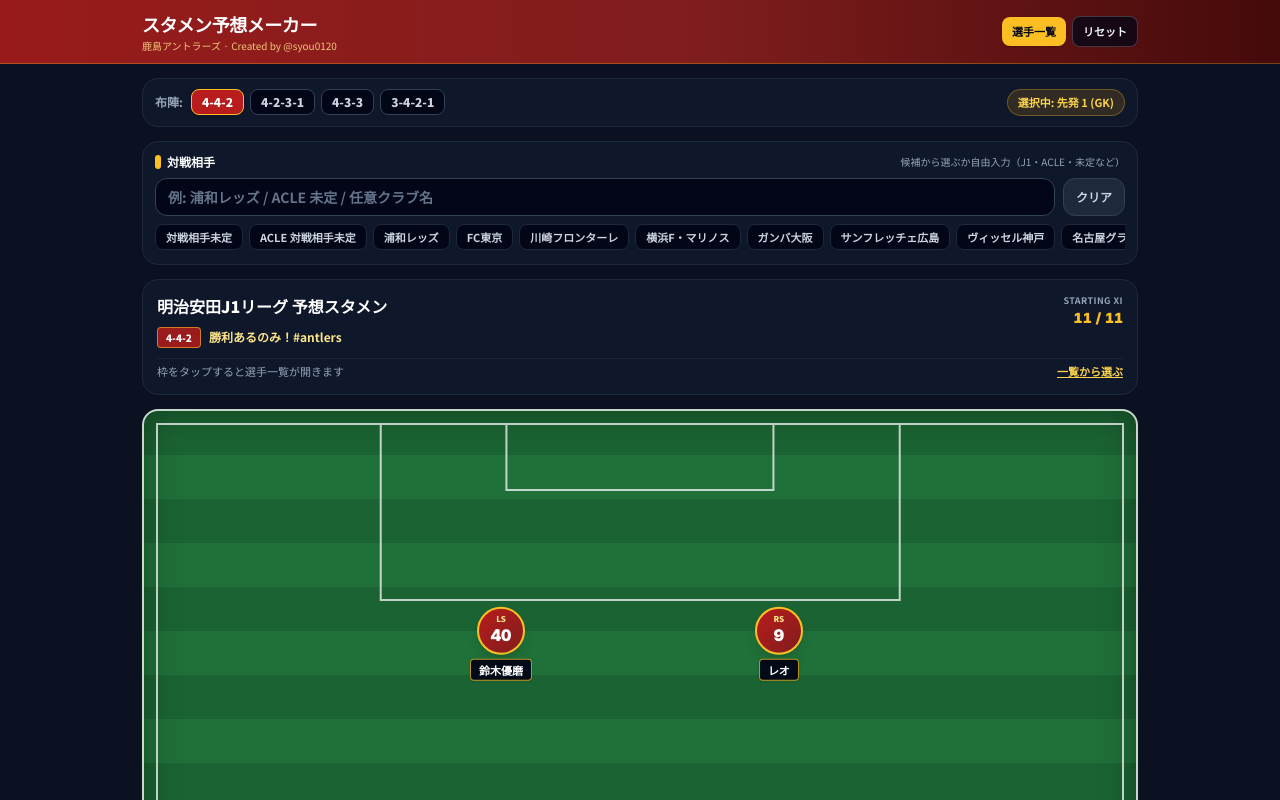
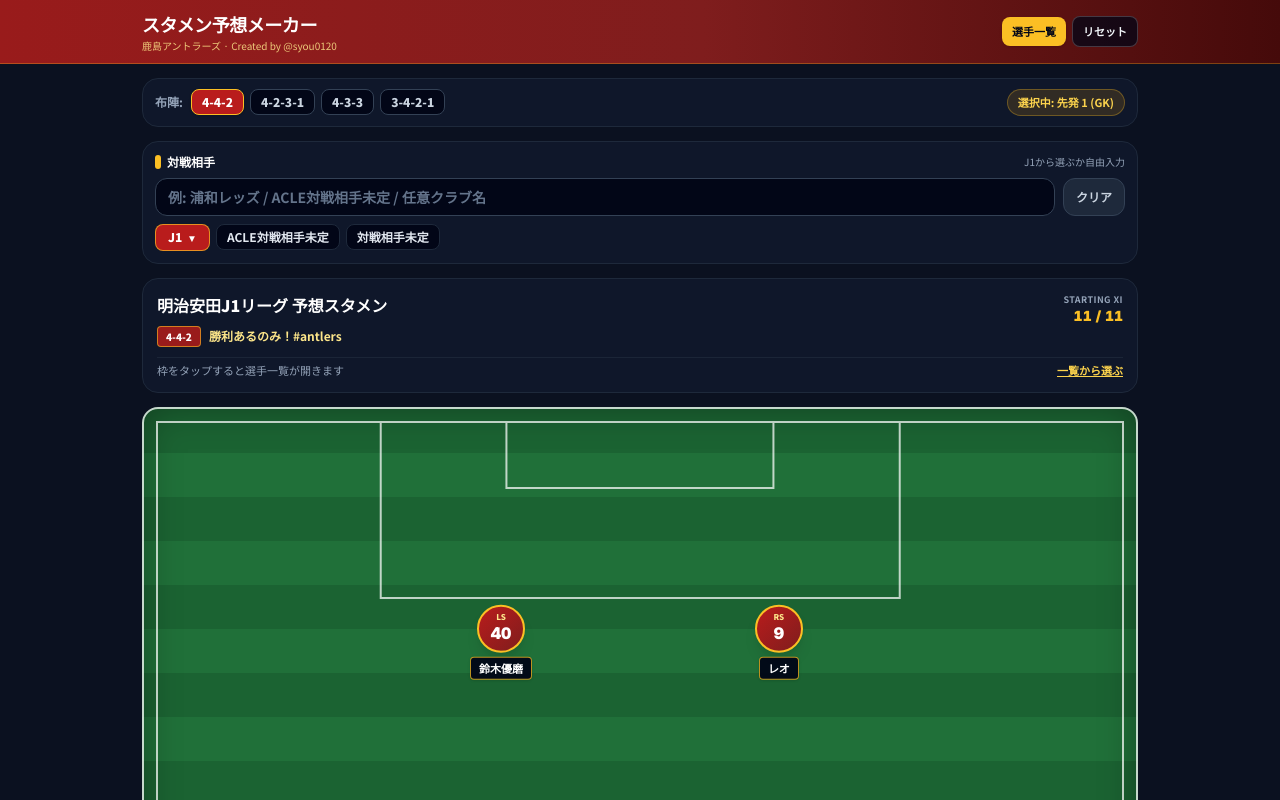
Before and after one commit to syou0120/kashima-lineup-builder, a plain HTML site: page index.html in a window 1280 px wide. Shown: the top 800 px of the page. Drawn offline with nearby package versions, Linux system fonts and the light colour scheme.

Commit message:
Update index.html

```diff
--- a/index.html
+++ b/index.html
@@ -87,11 +87,11 @@
           <span class="w-1.5 h-3.5 bg-amber-400 rounded-full"></span>
           <span>対戦相手</span>
         </label>
-        <span class="text-[10px] text-slate-400">候補から選ぶか自由入力（J1・ACLE・未定など）</span>
+        <span class="text-[10px] text-slate-400">J1から選ぶか自由入力</span>
       </div>
 
       <div class="flex flex-col sm:flex-row gap-2">
-        <input id="opponent-input" type="text" placeholder="例: 浦和レッズ / ACLE 未定 / 任意クラブ名"
+        <input id="opponent-input" type="text" placeholder="例: 浦和レッズ / ACLE対戦相手未定 / 任意クラブ名"
           oninput="updateOpponent()"
           class="flex-1 min-w-0 px-3 py-2 rounded-xl bg-slate-950 border border-slate-700 text-xs sm:text-sm font-bold text-white placeholder:text-slate-500 focus:outline-none focus:border-amber-400">
         <button type="button" onclick="setOpponent('')"
@@ -100,7 +100,24 @@
         </button>
       </div>
 
-      <div id="opponent-presets" class="flex items-center gap-1.5 overflow-x-auto pb-0.5"></div>
+      <!-- クイックボタン（J1・ACLE対戦相手未定・対戦相手未定） -->
+      <div class="flex items-center gap-1.5 flex-wrap">
+        <button type="button" onclick="toggleJ1List()" id="j1-toggle-btn"
+          class="px-3 py-1 rounded-lg text-xs font-black border transition bg-red-700 hover:bg-red-600 text-white border-amber-400/70">
+          J1 <span id="j1-arrow" class="text-[10px] ml-0.5">▼</span>
+        </button>
+        <button type="button" onclick="setOpponent('ACLE対戦相手未定')"
+          class="opp-preset-btn px-2.5 py-1 rounded-lg text-xs font-bold border transition bg-slate-950 hover:border-slate-500 text-slate-200 border-slate-800">
+          ACLE対戦相手未定
+        </button>
+        <button type="button" onclick="setOpponent('対戦相手未定')"
+          class="opp-preset-btn px-2.5 py-1 rounded-lg text-xs font-bold border transition bg-slate-950 hover:border-slate-500 text-slate-200 border-slate-800">
+          対戦相手未定
+        </button>
+      </div>
+
+      <!-- J1 縦展開リスト（初期状態は非表示） -->
+      <div id="j1-club-list" class="hidden pt-2 border-t border-slate-800/90 grid grid-cols-1 sm:grid-cols-2 md:grid-cols-3 gap-1.5"></div>
     </div>
 
     <!-- 試合タイトル＆メモカード -->
@@ -280,23 +297,33 @@
   <div id="toast" class="fixed bottom-5 left-1/2 -translate-x-1/2 z-50 hidden px-4 py-2 rounded-full bg-slate-800 text-white text-xs font-bold border border-amber-400/50 shadow-xl whitespace-nowrap"></div>
 
 <script>
-const STORAGE_KEY = 'kashima_lineup_builder_v5';
-const HISTORY_KEY = 'kashima_lineup_history_v3';
+const STORAGE_KEY = 'kashima_lineup_builder_v6';
+const HISTORY_KEY = 'kashima_lineup_history_v4';
 const APP_URL = 'https://syou0120.github.io/kashima-lineup-builder/';
 const MAX_HISTORY = 3;
 const DEFAULT_BENCH_SIZE = 9;
 
-const OPPONENT_PRESETS = [
-  '対戦相手未定',
-  'ACLE 対戦相手未定',
+// 鹿島アントラーズ以外のJ1クラブ一覧
+const J1_OTHER_CLUBS = [
+  '水戸ホーリーホック',
   '浦和レッズ',
+  'ジェフユナイテッド千葉',
+  '柏レイソル',
   'FC東京',
+  '東京ヴェルディ',
+  'FC町田ゼルビア',
   '川崎フロンターレ',
   '横浜F・マリノス',
+  '清水エスパルス',
+  '名古屋グランパス',
+  '京都サンガF.C.',
   'ガンバ大阪',
+  'セレッソ大阪',
+  'ヴィッセル神戸',
+  'ファジアーノ岡山',
   'サンフレッチェ広島',
-  'ヴィッセル神戸',
-  '名古屋グランパス'
+  'アビスパ福岡',
+  'V・ファーレン長崎'
 ];
 
 const INITIAL_PLAYERS = [
@@ -416,6 +443,7 @@ let state = {
   players: JSON.parse(JSON.stringify(INITIAL_PLAYERS)),
   selectedSlot: { type: 'xi', index: 0 },
   posFilter: 'ALL',
+  j1Open: false,
   history: []
 };
 
@@ -512,6 +540,7 @@ function resetToDefault() {
   state.bench = normalizeBenchArray(DEFAULT_BENCH_IDS, DEFAULT_BENCH_SIZE);
   state.players = JSON.parse(JSON.stringify(INITIAL_PLAYERS));
   state.selectedSlot = { type: 'xi', index: 0 };
+  state.j1Open = false;
   syncInputsFromState();
   saveState();
   renderAll();
@@ -530,11 +559,17 @@ function updateOpponent() {
   renderOpponentUI();
 }
 
-function setOpponent(name) {
+function setOpponent(name, closeJ1 = false) {
   state.opponent = name;
+  if (closeJ1) state.j1Open = false;
   const oppEl = document.getElementById('opponent-input');
   if (oppEl) oppEl.value = name;
   saveState();
+  renderOpponentUI();
+}
+
+function toggleJ1List() {
+  state.j1Open = !state.j1Open;
   renderOpponentUI();
 }
 
@@ -714,21 +749,39 @@ function renderOpponentUI() {
     }
   }
 
-  const presetWrap = document.getElementById('opponent-presets');
-  if (presetWrap) {
-    presetWrap.innerHTML = OPPONENT_PRESETS.map(name => {
-      const active = opp === name;
+  const arrow = document.getElementById('j1-arrow');
+  if (arrow) arrow.textContent = state.j1Open ? '▲' : '▼';
+
+  document.querySelectorAll('.opp-preset-btn').forEach(btn => {
+    const active = opp === btn.textContent.trim();
+    btn.className = `opp-preset-btn px-2.5 py-1 rounded-lg text-xs font-bold border transition ${
+      active
+        ? 'bg-amber-500 text-slate-950 border-amber-300 shadow'
+        : 'bg-slate-950 hover:border-slate-500 text-slate-200 border-slate-800'
+    }`;
+  });
+
+  const j1List = document.getElementById('j1-club-list');
+  if (j1List) {
+    if (!state.j1Open) {
+      j1List.classList.add('hidden');
+      j1List.innerHTML = '';
+    } else {
+      j1List.classList.remove('hidden');
+      j1List.innerHTML = J1_OTHER_CLUBS.map(club => {
+        const active = opp === club;
         return `
-        <button type="button" onclick="setOpponent(${JSON.stringify(name)})"
-          class="px-2.5 py-1 rounded-lg text-[11px] font-bold border whitespace-nowrap shrink-0 transition ${
+          <button type="button" onclick="setOpponent(${JSON.stringify(club)}, true)"
+            class="px-3 py-1.5 rounded-lg text-xs font-bold border text-left transition ${
               active
                 ? 'bg-red-700 text-white border-amber-400 shadow'
-              : 'bg-slate-950 text-slate-300 border-slate-800 hover:border-slate-600'
+                : 'bg-slate-950 hover:bg-slate-800 text-slate-200 border-slate-800'
             }">
-          ${name}
+            ${club}
           </button>
         `;
       }).join('');
+    }
   }
 }
 
```
Lines whose indentation alone changed are shown as unchanged.
